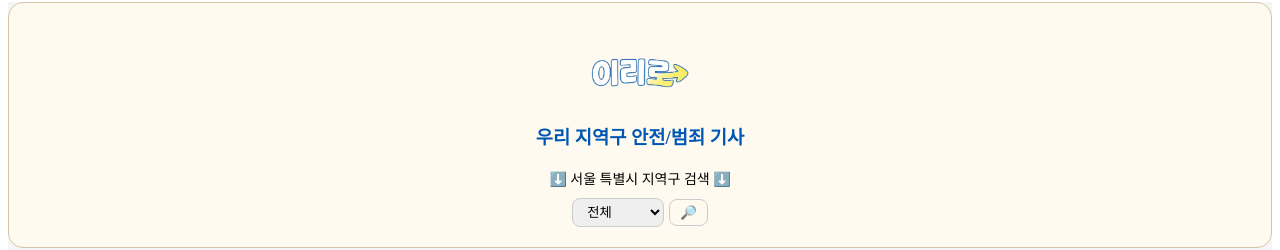
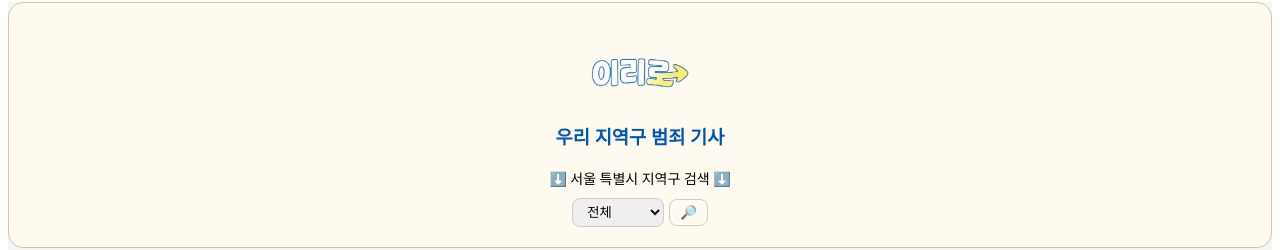
Before and after one commit to leehyeon2021/IRIRO-front, a React (Vite) app in the folder src/main/react/: page /article in a window 1280 px wide. Shown: the part 79-329 px from the top of the page. Built offline with nearby package versions, Linux system fonts and the light colour scheme; no server answers.

Commit message:
260408 기사 게시판 - 문구 수정

```diff
--- a/src/main/react/src/pages/article/ArticleList.jsx
+++ b/src/main/react/src/pages/article/ArticleList.jsx
@@ -44,7 +44,7 @@ export default function ArticleList( props ){
                     <div className='logo-area'>
                         <img src={logo}/>
                         <h3 style={{ fontWeight: 'bold', color: '#0056b3' }}>
-                            우리 지역구 안전/범죄 기사
+                            우리 지역구 범죄 기사
                         </h3>
                     </div>
 
```
